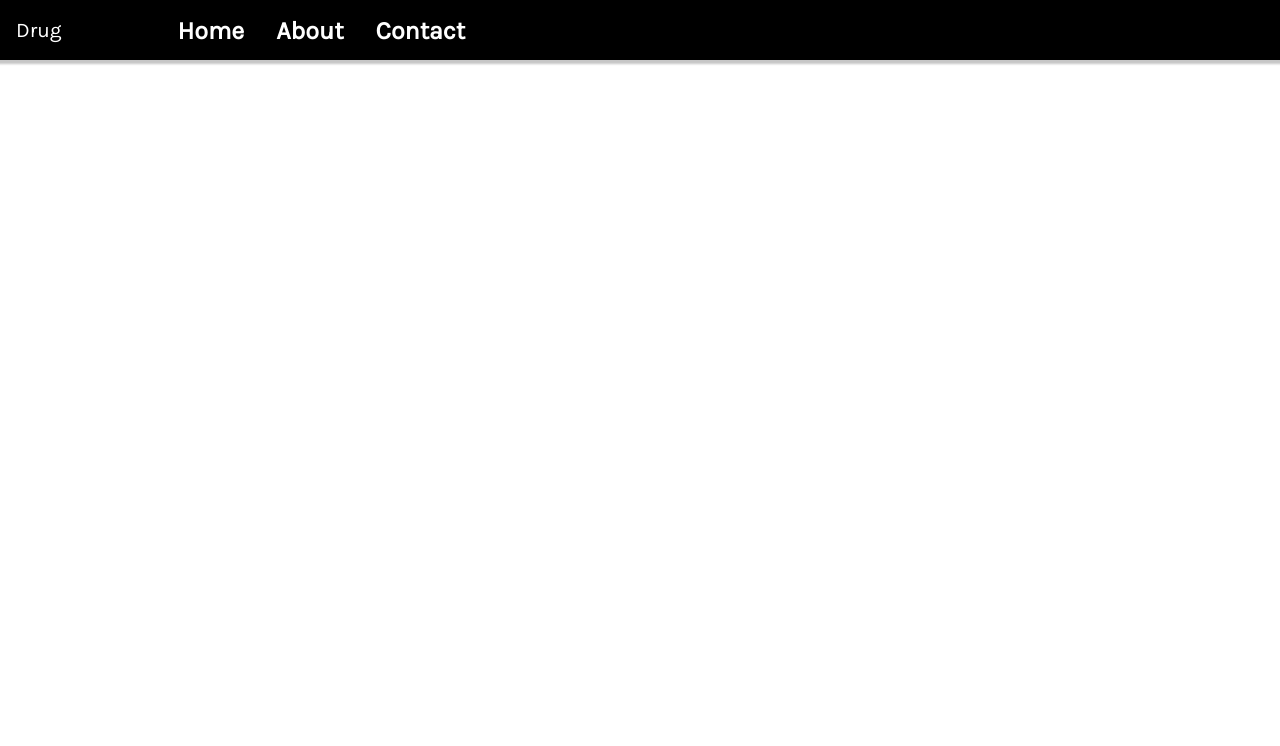
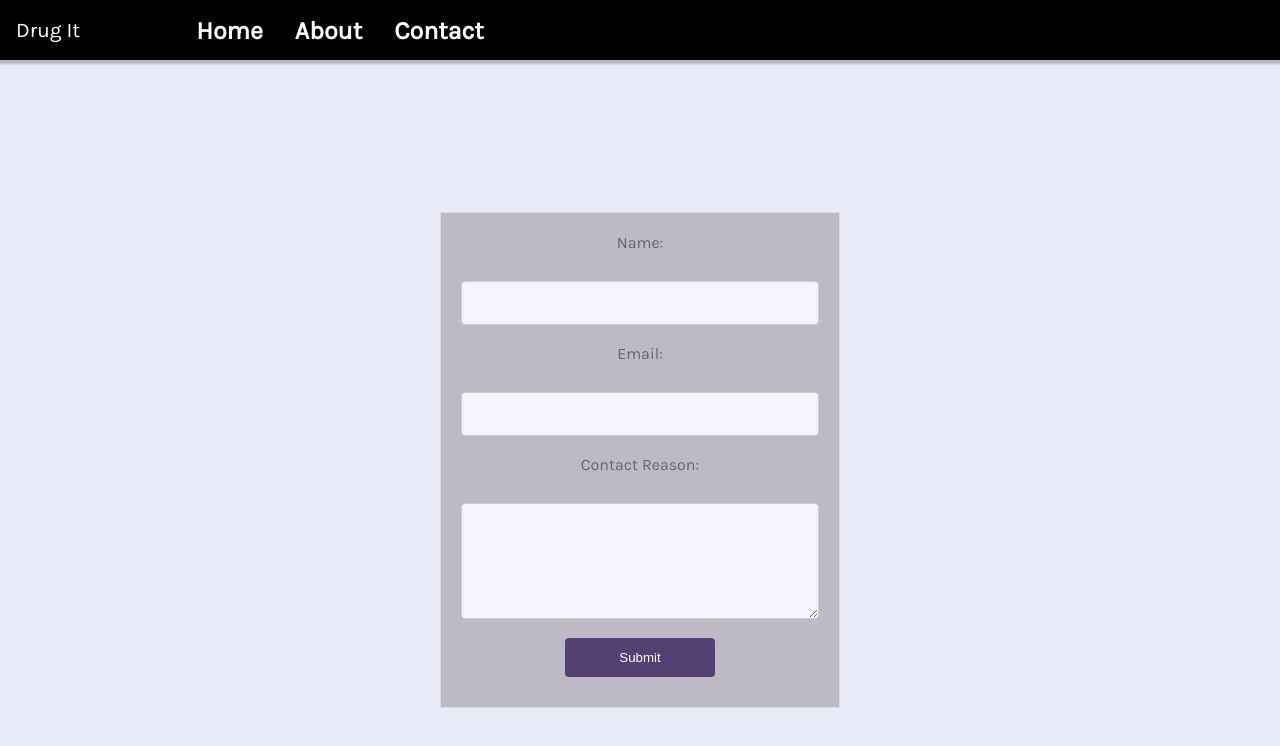
Before and after one commit to AmiramAbergel/Hackathon-Drug-it, a React (Create React App) app in the folder client/: page /contact in a window 1280 px wide. Shown: the top 746 px of the page. Built offline with nearby package versions, Linux system fonts and the light colour scheme.

Commit message:
about, contact page

```diff
--- a/client/package.json
+++ b/client/package.json
@@ -6,6 +6,7 @@
     "@testing-library/jest-dom": "^5.16.5",
     "@testing-library/react": "^13.4.0",
     "@testing-library/user-event": "^13.5.0",
+    "axios": "^1.2.1",
     "bootstrap": "^5.2.3",
     "react": "^18.2.0",
     "react-bootstrap": "^2.7.0",
--- a/client/src/App.js
+++ b/client/src/App.js
@@ -4,9 +4,12 @@ import Navbar from "./components/Navbar";
 import React from 'react';
 import {Route,Routes} from 'react-router-dom'
 import { DrugPage } from './components/DrugPage';
+import { About } from './components/About';
+import { Contact } from './components/Contact';
 import './style/DrugPage.css'
 import './App.css';
 import './style/main.css'
+import './style/pages.css'
 
 function App() {
   return (
@@ -14,8 +17,8 @@ function App() {
       <Navbar />
       <Routes>
       <Route path="/" element={<Main />} />
-      <Route path="/About"/>
-      <Route path="/contact"/>
+      <Route path="/About" element={<About/>}/>
+      <Route path="/contact" element={<Contact/>}/>
       <Route path="/product" element={<DrugPage/>}/>
       </Routes>
 
--- /dev/null
+++ b/client/src/components/About.js
@@ -0,0 +1,14 @@
+import React from 'react'
+
+export function About() {
+    return (
+        <div className='AboutPage'>
+<section class="about-section card">
+      <h1>About Drug It</h1>
+      <p>Welcome to Drug It! Our hackathon project is designed to help travelers communicate their medical needs and get the appropriate treatment when visiting a foreign country. With our platform, you can easily translate medicine names into the local language, making it easier to communicate with healthcare professionals and obtain the necessary medications.</p>
+      <p>In addition to our medicine translation feature, we also included a built-in translator on our website. This allows users to ask healthcare professionals questions and describe their conditions in their own language, which will then be automatically translated into the local language.</p>
+      <p>We are excited to offer this valuable resource to travelers and hope it makes a positive difference in their medical experiences while abroad. Thank you for choosing Drug It and we hope it serves you well on your travels.</p>
+    </section>
+        </div>
+    )
+}
--- /dev/null
+++ b/client/src/components/Contact.js
@@ -0,0 +1,17 @@
+import React from 'react'
+
+export function Contact() {
+    return (
+        <div className='ContactPage'>
+            <form>
+                <label for="name">Name:</label><br />
+                <input type="text" id="name" name="name" /><br />
+                <label for="email">Email:</label><br />
+                <input type="email" id="email" name="email" /><br />
+                <label for="reason">Contact Reason:</label><br />
+                <textarea id="reason" name="reason" rows="5" cols="40"></textarea><br />
+                <input type="submit" value="Submit" />
+            </form>
+        </div>
+    )
+}
--- a/client/src/components/Navbar.js
+++ b/client/src/components/Navbar.js
@@ -8,7 +8,7 @@ export default function Navbar() {
   return (
     <nav className="navigation">
       <a href="/" className="brand-name">
-        Drug
+        Drug It
       </a>
       <button
         className="hamburger"
--- /dev/null
+++ b/client/src/style/pages.css
@@ -0,0 +1,115 @@
+.AboutPage {
+  background-color: #e8ebf7;
+  max-width: 100vw;
+  min-height: 100vh;
+  display: flex;
+  flex-direction: column;
+  align-items: center;
+  text-align: center;
+}
+
+.about-section {
+  max-width: 800px;
+  margin: 0 auto;
+  text-align: center;
+}
+
+.about-section h1 {
+  font-size: 36px;
+  margin-bottom: 20px;
+}
+
+.about-section p {
+  font-size: 18px;
+  line-height: 1.5;
+  margin: 20px 0;
+}
+
+.card {
+    background-color: rgb(194, 193, 201);
+    box-shadow: 0 4px 8px 0 rgba(0,0,0,0.2);
+    transition: 0.3s;
+    border-radius: 5px;
+    margin: 20px;
+    width: 90vw;
+    min-height: 95vh;
+  }
+
+.ContactPage {
+  background-color: #e8ebf7;
+  max-width: 100vw;
+  height: 100vh;
+  color: #666;
+  display: flex;
+  flex-direction: column;
+  justify-content: center;
+  align-items: center;
+}
+
+form {
+  max-width: 400px;
+  margin: 20px auto;
+  padding: 20px;
+  background-color: rgb(189, 185, 197);
+  border: 1px solid #ddd;
+  display: flex;
+  flex-direction: column;
+  justify-content: center;
+  align-items: center;
+}
+
+/* Style the form elements */
+label,
+input[type="submit"] {
+  display: block;
+  margin-bottom: 10px;
+}
+
+input[type="text"],
+input[type="email"],
+textarea {
+  width: 100%;
+  padding: 12px;
+  border: 1px solid #ccc;
+  box-sizing: border-box;
+  border-radius: 4px;
+  font-size: 16px;
+  resize: vertical;
+  background-color: rgb(245, 243, 252);
+}
+
+/* Style the submit button */
+input[type="submit"] {
+  background-color: #544173;
+  color: white;
+  padding: 12px 20px;
+  border: none;
+  border-radius: 4px;
+  cursor: pointer;
+  width: 150px;
+}
+
+input[type="submit"]:hover {
+  background-color: #795387;
+}
+
+/* Add some responsive styles for smaller screens */
+@media (max-width: 500px) {
+  form {
+    margin: 0;
+    width: 90%;
+  }
+}
+
+@media (min-width: 501px) {
+.card{
+
+    min-height: 70vh;
+}
+}
+@media (min-width: 1200px) {
+    .card{
+
+        min-height: 50vh;
+    }
+}
```
Also changed, not shown: 1 other file (tests, documents, lock files or other folders).
